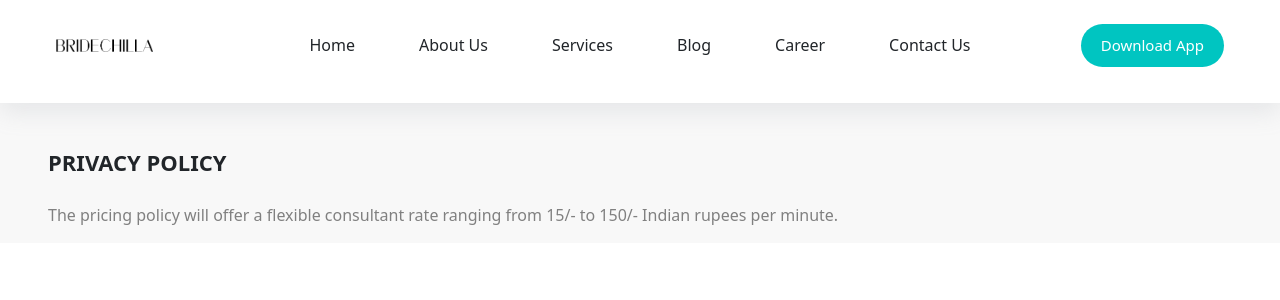
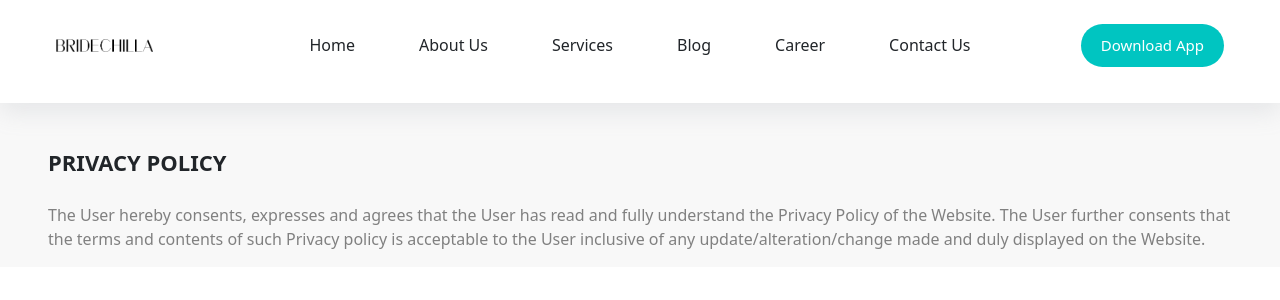
Before and after one commit to 30saharsh/bride-chilla, a React (Create React App) app: page /pp in a window 1280 px wide. Shown: the top 300 px of the page. Built offline with nearby package versions, Linux system fonts and the light colour scheme.

Commit message:
Final Changes Made

```diff
--- a/src/pages/Payment/index.js
+++ b/src/pages/Payment/index.js
@@ -49,8 +49,10 @@ Please Note: No refund will be given in case of lack of accuracy of any consulta
 [xi]  If the company has disbursed the GST amount to the consultant, and the consultant neglects to remit it to the government within the specified timeframe, the company retains the prerogative to withhold all subsequent payment and suspend or terminate the consultants profile until the consultant rectifies this default.
 <br /><br />
 [xii] Regardless of the aforementioned terms, the payment to the consultant for consultations where offers are provided to customers during booking will be proportionate to offer provided by Bridechilla. If the amount is less than 50% the consultant will receive a reduced share, reflcting the deduction due to the promotional offer given to the customer. The consultant acknowledges that their share may decrease if they choose to participate in any voluntary promotions offered by the company, such as boosting their profile visibility. Any such reduction will be communicated to the consultant beforehand, and it is entirely optional for the consultant to participate in such promtions.
+ <br /> <br />
+ [xiii] The pricing policy will offer a flexible consultant rate ranging from 15/- to 150/- Indian rupees per minute.
+       </p>
 
-       </p>
     </div>
     <div className='w-100 row p-4'>
       <div className='col-xs-12 col-sm-12 col-md-6 col-lg-6 col-xl-6 col-12'>
--- a/src/pages/Privacy/index.js
+++ b/src/pages/Privacy/index.js
@@ -11,7 +11,7 @@ const index = () => {
       <span className='fw-bold' style={{fontSize : 22}}>PRIVACY POLICY
 </span><br></br><br></br>
        <p className='' style={{color : 'gray'}}>
- The pricing policy will offer a flexible consultant rate ranging from 15/- to 150/- Indian rupees per minute.
+       The User hereby consents, expresses and agrees that the User has read and fully understand the Privacy Policy of the Website. The User further consents that the terms and contents of such Privacy policy is acceptable to the User inclusive of any update/alteration/change made and duly displayed on the Website.
        </p>
     </div>
     </div>
```
